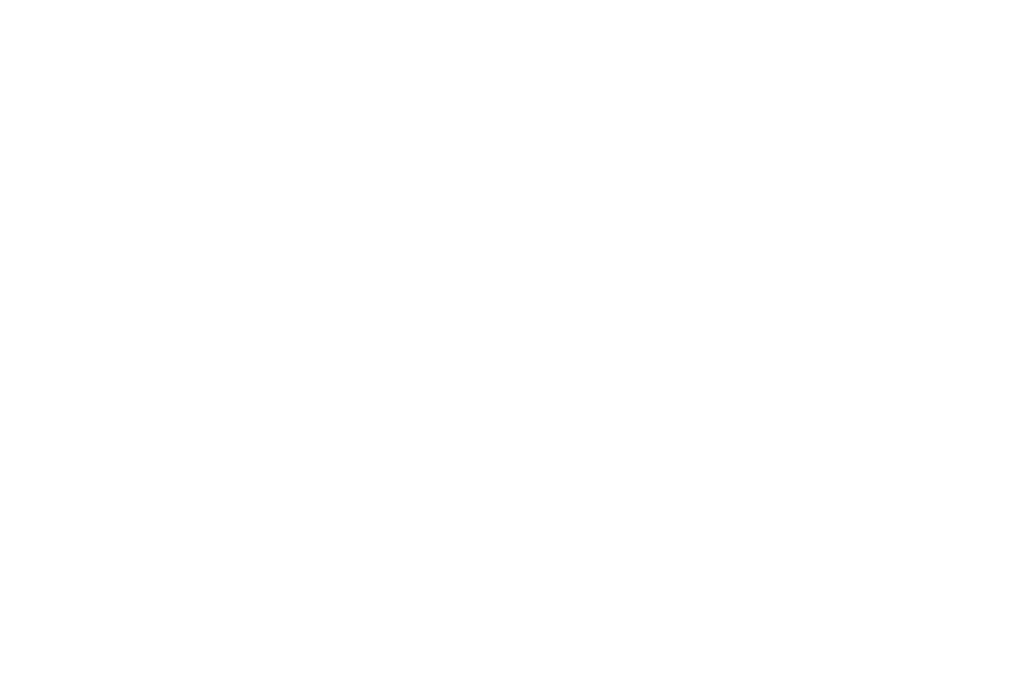
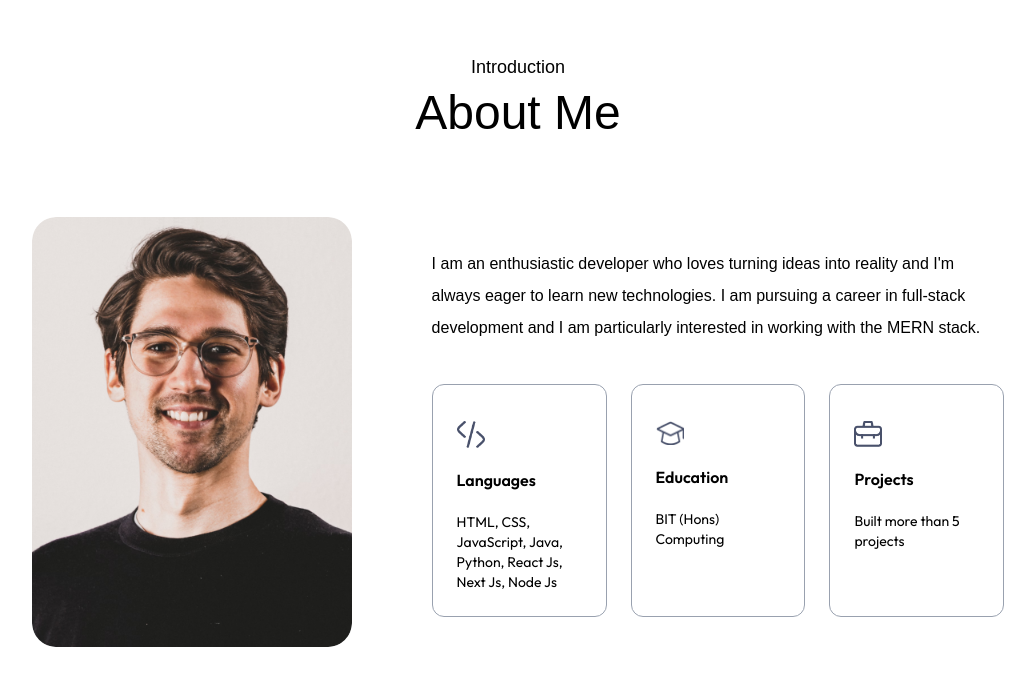
Before and after one commit to sabindevkota6/My_Portfolio, a Next.js app: page / in a window 1280 px wide. Shown: the part 787-1472 px from the top of the page, without its empty margins (122-1157 px from the left). Before the commit the page ends 800 px from the top, so only its background shows below. Built offline with nearby package versions, Linux system fonts and the light colour scheme; a web font is replaced by a local one.

Commit message:
added about section

```diff
--- /dev/null
+++ b/app/components/About.jsx
@@ -0,0 +1,40 @@
+import React from 'react'
+import { assets } from '@/assets/assets'
+import Image from 'next/image'
+import { infoList } from '@/assets/assets.js'
+const About = () => {
+  return (
+    <div id='about' className='w-full px-[12%] py-10 scroll-mt-20'>
+      <h4 className='text-center mb-2 text-lg font-Ovo'>Introduction</h4>
+      <h2 className='text-center text-5xl font-Ovo'>About Me</h2>
+      <div className='flex w-full flex-col lg:flex-row items-center gap-20 my-20'>
+        <div className='w-64 sm:w-80 rounded-3xl max-w-none'><Image src={assets.user_image} alt='user' className='w-full rounded-3xl' /></div>
+        <div className='flex-1'>
+        <p className='mb-10 max-w-2xl font-Ovo'>
+            I am an enthusiastic developer who loves turning
+             ideas into reality and I'm always eager to learn
+              new technologies. I am pursuing a career in
+              full-stack development and I am particularly
+              interested in working with the MERN stack.</p>
+
+              <ul className='grid grid-cols-1 sm:grid-cols-3 gap-6 max-w-2xl'>
+                {infoList.map(({icon, iconDark, title, description},
+                    index)=>(
+                    <li className='border-[0.5px] border-gray-400 rounded-xl p-6 cursor-pointer hover:bg-lightHover hover:-translate-y-1 duration-500'
+                     key={index}>
+                        <Image src={icon} alt={title} className='w-7 mt-3'/>
+                    <h3 className='my-4 font-semibold text-grey-700'>{title}</h3>
+                    <p className='text-grey-600 text-sm'>{description}</p>
+                    </li>
+                ))}
+
+              </ul>
+</div>
+
+      </div>
+
+    </div>
+  )
+}
+
+export default About
--- a/app/components/Header.jsx
+++ b/app/components/Header.jsx
@@ -4,7 +4,8 @@
 
 const Header = () => {
   return (
-    <div>
+    <div className='w-11/12 max-w-3xl text-center
+     mx-auto h-screen flex flex-col items-center justify-center gap-4'>
       <div>
         <Image src={assets.profile_img} alt=''
          className='rounded-full w-32' />
--- a/app/globals.css
+++ b/app/globals.css
@@ -4,5 +4,14 @@
 @tailwind utilities;
 
 body {
-  font-family: Outfit;
+  font-family: var(--font-outfit), sans-serif;
 }
+
+/* To ensure Tailwind utilities work properly */
+.font-Outfit {
+  font-family: var(--font-outfit), sans-serif;
+}
+
+.font-Ovo {
+  font-family: var(--font-ovo), serif;
+}
--- a/app/layout.js
+++ b/app/layout.js
@@ -4,11 +4,13 @@
 const outfit = Outfit({
   subsets: ["latin"],
   weight: ["400", "500", "600", "700"],
+  variable: "--font-outfit",
 });
 
 const ovo = Ovo({
   subsets: ["latin"],
   weight: ["400"],
+  variable: "--font-ovo",
 });
 
 export const metadata = {
@@ -19,8 +21,10 @@
 
 export default function RootLayout({ children }) {
   return (
-    <html lang="en">
-      <body className={`${outfit.className} ${ovo.className} antialiased`}>
+    <html lang="en" className="scroll-smooth">
+      <body
+        className={`${outfit.variable} ${ovo.variable} antialiased leading-8 overflow-x-hidden`}
+      >
         {children}
       </body>
     </html>
--- a/app/page.js
+++ b/app/page.js
@@ -1,11 +1,13 @@
 "use client";
 import Navbar from "./components/Navbar";
 import Header from "./components/Header";
+import About from "./components/About";
 export default function Home() {
   return (
     <>
       <Navbar />
       <Header />
+      <About />
     </>
   );
 }
--- a/assets/assets.js
+++ b/assets/assets.js
@@ -1,40 +1,40 @@
-import user_image from './user-image.png';
-import code_icon from './code-icon.png';
-import code_icon_dark from './code-icon-dark.png';
-import edu_icon from './edu-icon.png';
-import edu_icon_dark from './edu-icon-dark.png';
-import project_icon from './project-icon.png';
-import project_icon_dark from './project-icon-dark.png';
-import vscode from './vscode.png';
-import firebase from './firebase.png';
-import figma from './figma.png';
-import git from './git.png';
-import mongodb from './mongodb.png';
-import right_arrow_white from './right-arrow-white.png';
-import logo from './logo.png';
-import logo_dark from './logo_dark.png';
-import mail_icon from './mail_icon.png';
-import mail_icon_dark from './mail_icon_dark.png';
-import profile_img from './profile-img.png';
-import download_icon from './download-icon.png';
-import hand_icon from './hand-icon.png';
-import header_bg_color from './header-bg-color.png';
-import moon_icon from './moon_icon.png';
-import sun_icon from './sun_icon.png';
-import arrow_icon from './arrow-icon.png';
-import arrow_icon_dark from './arrow-icon-dark.png';
-import menu_black from './menu-black.png';
-import menu_white from './menu-white.png';
-import close_black from './close-black.png';
-import close_white from './close-white.png';
-import web_icon from './web-icon.png';
-import mobile_icon from './mobile-icon.png';
-import ui_icon from './ui-icon.png';
-import graphics_icon from './graphics-icon.png';
-import right_arrow from './right-arrow.png';
-import send_icon from './send-icon.png';
-import right_arrow_bold from './right-arrow-bold.png';
-import right_arrow_bold_dark from './right-arrow-bold-dark.png';
+import user_image from "./user_image.png";
+import code_icon from "./code-icon.png";
+import code_icon_dark from "./code-icon-dark.png";
+import edu_icon from "./edu-icon.png";
+import edu_icon_dark from "./edu-icon-dark.png";
+import project_icon from "./project-icon.png";
+import project_icon_dark from "./project-icon-dark.png";
+import vscode from "./vscode.png";
+import firebase from "./firebase.png";
+import figma from "./figma.png";
+import git from "./git.png";
+import mongodb from "./mongodb.png";
+import right_arrow_white from "./right-arrow-white.png";
+import logo from "./logo.png";
+import logo_dark from "./logo_dark.png";
+import mail_icon from "./mail_icon.png";
+import mail_icon_dark from "./mail_icon_dark.png";
+import profile_img from "./profile-img.png";
+import download_icon from "./download-icon.png";
+import hand_icon from "./hand-icon.png";
+import header_bg_color from "./header-bg-color.png";
+import moon_icon from "./moon_icon.png";
+import sun_icon from "./sun_icon.png";
+import arrow_icon from "./arrow-icon.png";
+import arrow_icon_dark from "./arrow-icon-dark.png";
+import menu_black from "./menu-black.png";
+import menu_white from "./menu-white.png";
+import close_black from "./close-black.png";
+import close_white from "./close-white.png";
+import web_icon from "./web-icon.png";
+import mobile_icon from "./mobile-icon.png";
+import ui_icon from "./ui-icon.png";
+import graphics_icon from "./graphics-icon.png";
+import right_arrow from "./right-arrow.png";
+import send_icon from "./send-icon.png";
+import right_arrow_bold from "./right-arrow-bold.png";
+import right_arrow_bold_dark from "./right-arrow-bold-dark.png";
 
 export const assets = {
   user_image,
@@ -73,45 +73,87 @@
   right_arrow,
   send_icon,
   right_arrow_bold,
-    right_arrow_bold_dark
+  right_arrow_bold_dark,
 };
 
 export const workData = [
   {
-        title: 'Frontend project',
-        description: 'Web Design',
-        bgImage: '/work-1.png',
+    title: "Frontend project",
+    description: "Web Design",
+    bgImage: "/work-1.png",
   },
   {
-        title: 'Geo based app',
-        description: 'Mobile App',
-        bgImage: '/work-2.png',
+    title: "Geo based app",
+    description: "Mobile App",
+    bgImage: "/work-2.png",
   },
   {
-        title: 'Photography site',
-        description: 'Web Design',
-        bgImage: '/work-3.png',
+    title: "Photography site",
+    description: "Web Design",
+    bgImage: "/work-3.png",
   },
   {
-        title: 'UI/UX designing',
-        description: 'UI/UX Design',
-        bgImage: '/work-4.png',
+    title: "UI/UX designing",
+    description: "UI/UX Design",
+    bgImage: "/work-4.png",
   },
-]
+];
 
 export const serviceData = [
-    { icon: assets.web_icon, title: 'Web design', description: 'Web development is the process of building, programming...', link: '' },
-    { icon: assets.mobile_icon, title: 'Mobile app', description: 'Mobile app development involves creating software for mobile devices...', link: '' },
-    { icon: assets.ui_icon, title: 'UI/UX design', description: 'UI/UX design focuses on creating a seamless user experience...', link: '' },
-    { icon: assets.graphics_icon, title: 'Graphics design', description: 'Creative design solutions to enhance visual communication...', link: '' },
-]
+  {
+    icon: assets.web_icon,
+    title: "Web design",
+    description: "Web development is the process of building, programming...",
+    link: "",
+  },
+  {
+    icon: assets.mobile_icon,
+    title: "Mobile app",
+    description:
+      "Mobile app development involves creating software for mobile devices...",
+    link: "",
+  },
+  {
+    icon: assets.ui_icon,
+    title: "UI/UX design",
+    description:
+      "UI/UX design focuses on creating a seamless user experience...",
+    link: "",
+  },
+  {
+    icon: assets.graphics_icon,
+    title: "Graphics design",
+    description: "Creative design solutions to enhance visual communication...",
+    link: "",
+  },
+];
 
 export const infoList = [
-    { icon: assets.code_icon, iconDark: assets.code_icon_dark, title: 'Languages', description: 'HTML, CSS, JavaScript React Js, Next Js' },
-    { icon: assets.edu_icon, iconDark: assets.edu_icon_dark, title: 'Education', description: 'B.Tech in Computer Science' },
-    { icon: assets.project_icon, iconDark: assets.project_icon_dark, title: 'Projects', description: 'Built more than 5 projects' }
+  {
+    icon: assets.code_icon,
+    iconDark: assets.code_icon_dark,
+    title: "Languages",
+    description:
+      "HTML, CSS, JavaScript, Java, Python, React Js, Next Js, Node Js",
+  },
+  {
+    icon: assets.edu_icon,
+    iconDark: assets.edu_icon_dark,
+    title: "Education",
+    description: "BIT (Hons) Computing",
+  },
+  {
+    icon: assets.project_icon,
+    iconDark: assets.project_icon_dark,
+    title: "Projects",
+    description: "Built more than 5 projects",
+  },
 ];
 
 export const toolsData = [
-    assets.vscode, assets.firebase, assets.mongodb, assets.figma, assets.git
+  assets.vscode,
+  assets.firebase,
+  assets.mongodb,
+  assets.figma,
+  assets.git,
 ];
--- a/tailwind.config.mjs
+++ b/tailwind.config.mjs
@@ -13,8 +13,8 @@
         darkTheme: "#11001F",
       },
       fontFamily: {
-        Outfit: ["Outfit", "sans-serif"],
-        Ovo: ["Ovo", "serif"],
+        Outfit: ["var(--font-outfit)", "sans-serif"],
+        Ovo: ["var(--font-ovo)", "serif"],
       },
     },
   },
```
Also changed, not shown: assets/profile-img.png, assets/user_image.png (renamed from assets/user-image.png). Lines whose indentation alone changed are shown as unchanged.
